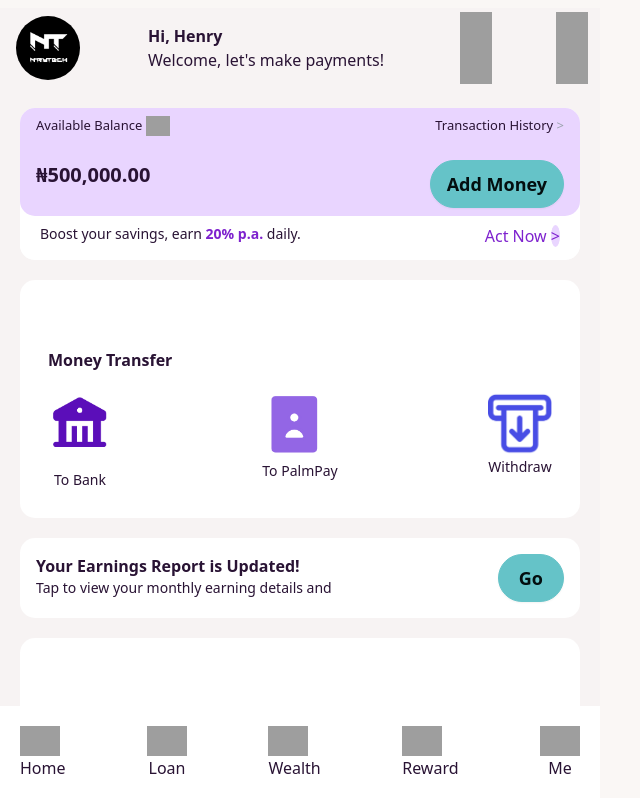
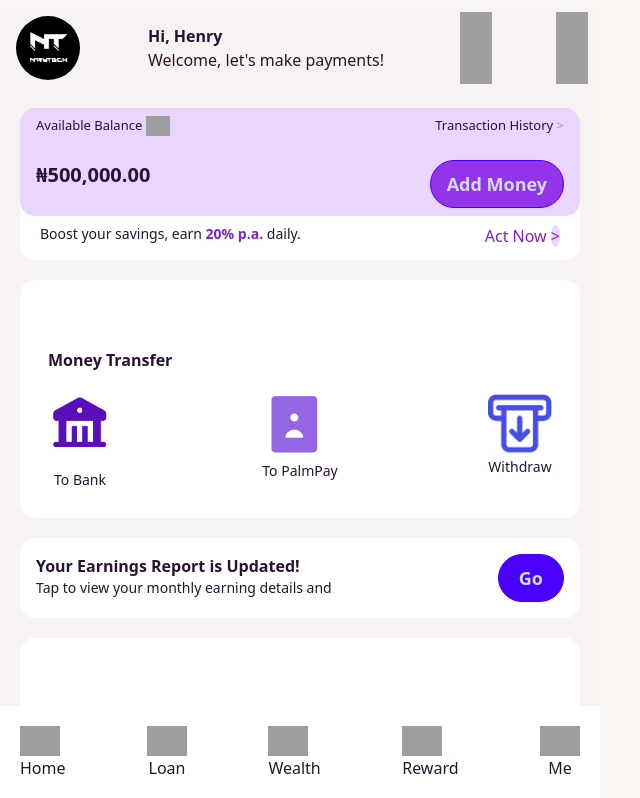
Before and after one commit to Odunsih/PalmpayClone, a React (Vite) app: page / in a window 1280 px wide. Shown: the top 798 px of the page, without its empty margins (0-640 px from the left). Built offline with nearby package versions, Linux system fonts and the light colour scheme; grey boxes are pictures that could not be loaded.

Commit message:
btn theme

```diff
--- a/src/App.jsx
+++ b/src/App.jsx
@@ -40,7 +40,7 @@
 
       <div className='flex flex-row justify-between m-2 font-sans p-2'>
         <h1 className='text-[20px] font-bold'>₦500,000.00</h1>
-        <button className='btn btn-primary rounded-3xl text-lg'>Add Money</button>
+        <button data-theme="light" className='btn btn-primary bg-purple-600 rounded-3xl text-lg'>Add Money</button>
       </div>
       </div>
 
@@ -73,7 +73,7 @@
         <h1 className='font-bold text-[16px]'>Your Earnings Report is Updated!</h1>
         <h2 className='text-sm'>Tap to view your monthly earning details and</h2>
       </div>
-      <button className='btn btn-primary rounded-3xl text-lg pl-5 pr-5 go'>Go</button>
+      <button data-theme="light" className='btn btn-primary rounded-3xl text-lg pl-5 pr-5 go'>Go</button>
      </div>
 
      {/* Services */}
--- a/src/index.css
+++ b/src/index.css
@@ -571,7 +571,7 @@
 @supports not (color: oklch(0% 0 0)) {
   :root {
     color-scheme: light;
-    --fallback-p: #491eff;
+    --fallback-p: #741eff;
     --fallback-pc: #d4dbff;
     --fallback-s: #ff41c7;
     --fallback-sc: #fff9fc;
@@ -596,7 +596,7 @@
   @media (prefers-color-scheme: dark) {
     :root {
       color-scheme: dark;
-      --fallback-p: #7582ff;
+      --fallback-p: #741eff;
       --fallback-pc: #050617;
       --fallback-s: #ff71cf;
       --fallback-sc: #190211;
--- a/tailwind.config.js
+++ b/tailwind.config.js
@@ -8,6 +8,6 @@
     require('daisyui'),
   ],
   daisyui: {
-    themes: ["light", "dark", "cupcake"],
+    themes: ["light", "dark", "cupcake", "emerald"],
   },
 }
```
